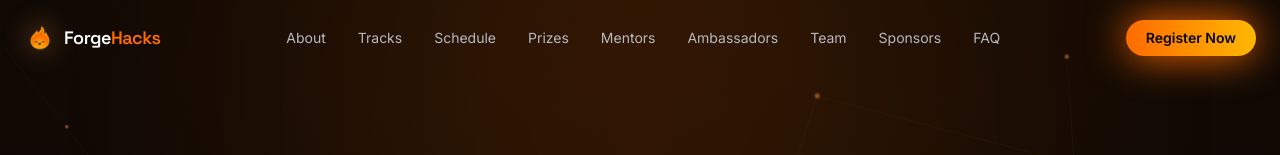
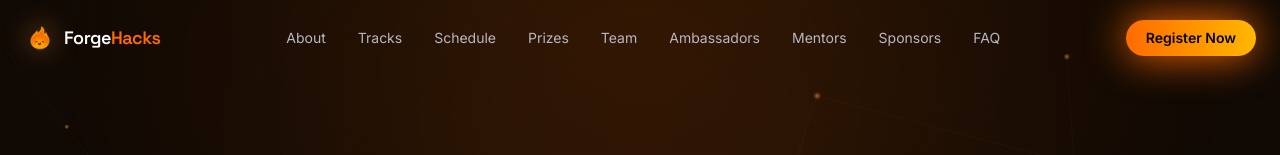
Before and after one commit to IshaanSingh8462/forgeai, a Next.js app: page / in a window 1280 px wide. Shown: the top 155 px of the page. Built offline with nearby package versions, Linux system fonts and the light colour scheme.

Commit message:
re organized team-ambassador-mentor

```diff
--- a/app/page.js
+++ b/app/page.js
@@ -24,9 +24,9 @@ export default function Home() {
         <Tracks />
         <Schedule />
         <Prizes />
+        <Organizers />
+        <Ambassadors />
         <Mentors />
-        <Ambassadors />
-        <Organizers />
         <Sponsors />
         <FAQ />
       </main>
--- a/components/Navbar.js
+++ b/components/Navbar.js
@@ -8,9 +8,9 @@ const links = [
   { label: "Tracks", href: "#tracks" },
   { label: "Schedule", href: "#schedule" },
   { label: "Prizes", href: "#prizes" },
+  { label: "Team", href: "#team" },
+  { label: "Ambassadors", href: "#ambassadors" },
   { label: "Mentors", href: "#mentors" },
-  { label: "Ambassadors", href: "#ambassadors" },
-  { label: "Team", href: "#team" },
   { label: "Sponsors", href: "#sponsors" },
   { label: "FAQ", href: "#faq" },
 ];
```
